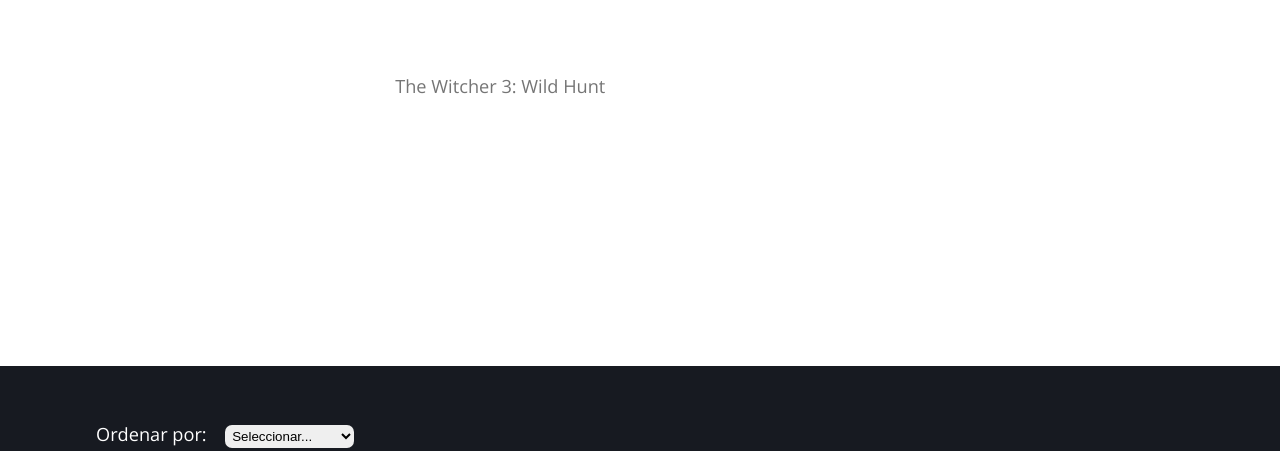
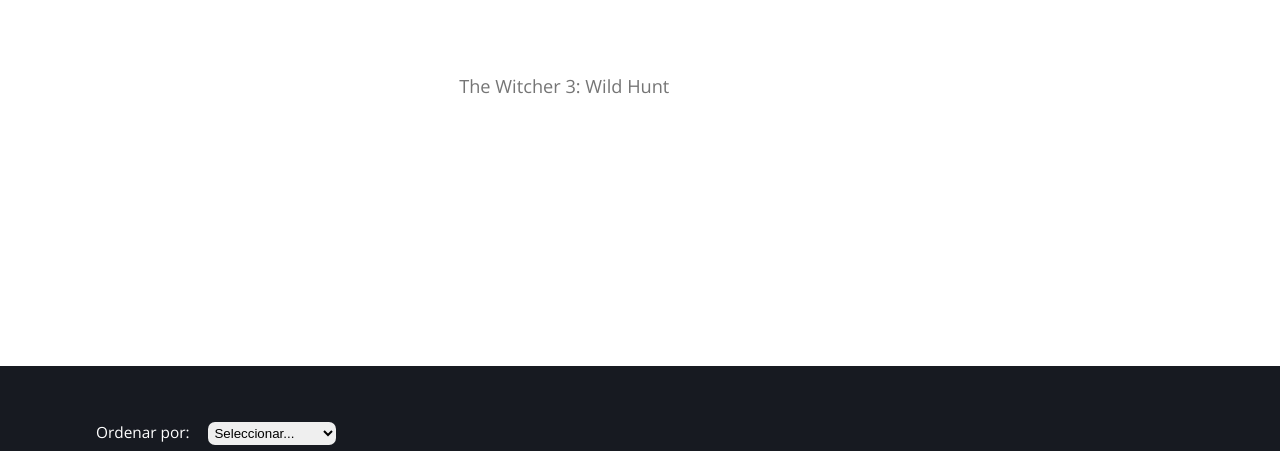
Before and after one commit to marcodamianperez/steam-offer-tracker, a website: page index.html in a window 1280 px wide. Shown: the part 354-805 px from the top of the page. Drawn offline with nearby package versions, Linux system fonts and the light colour scheme.

Commit message:
added media queries for large screens

```diff
--- a/index.html
+++ b/index.html
@@ -195,7 +195,7 @@
 
     <footer class="footer">
         <div class="u-container">
-            <p class="footer__text">Diseño y desarrollo <a class="author" href="mailto:marcodamianperez@gmail.com">Marco Pérez</a></p>
+            <p class="footer__text">Diseño y desarrollo <a class="author" href="https://github.com/marcodamianperez" target="_blank">Marco Pérez</a></p>
         </div>
     </footer>
 
--- a/sass/layout/_footer.scss
+++ b/sass/layout/_footer.scss
@@ -24,4 +24,12 @@
 
 .author {
     color: inherit;
+
+    @include respond(medium) {
+        text-decoration: none;
+
+        &:hover {
+            text-decoration: underline;
+        }
+    }
 }
--- a/sass/pages/_home.scss
+++ b/sass/pages/_home.scss
@@ -20,6 +20,10 @@
         @include respond(medium) {
             width: 40%;
         }
+
+        @include respond(medium) {
+            width: 30%;
+        }
     }
 
     &__form {
@@ -37,7 +41,7 @@
             gap: 2rem;
         }
 
-        @include respond(small) {
+        @include respond(medium) {
             width: 100%;
         }
     }
@@ -71,6 +75,10 @@
 
         @include respond(medium) {
             font-size: 1.3rem;
+        }
+
+        @include respond(large) {
+            font-size: 1.1rem;
         }
     }
 
```
Also changed, not shown: css/style.css, 1 other file.
